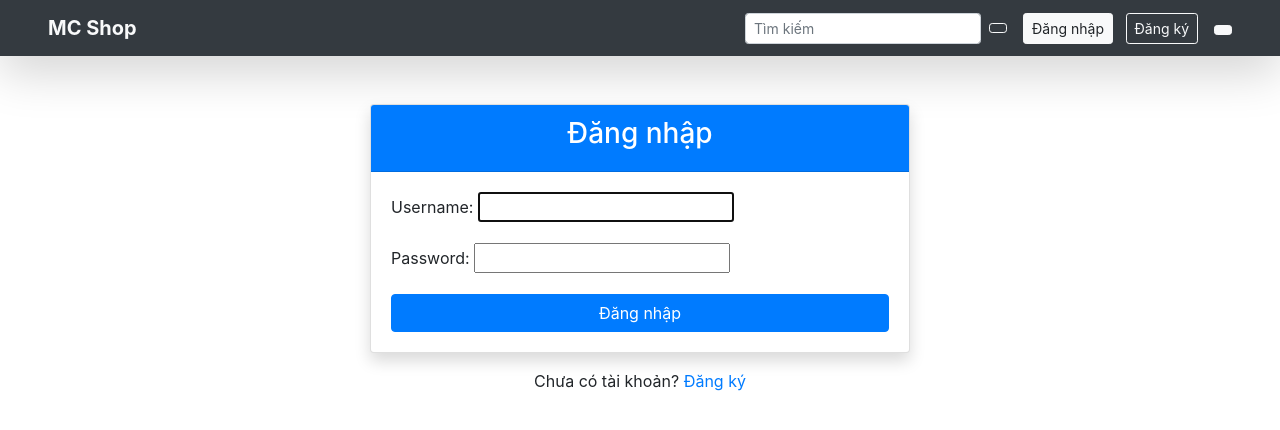
After one commit to khoacuctrai/hoc-phan-11, a Django app: page /login/ in a window 1280 px wide. The commit adds this page. Shown: the top 430 px of the page. Run offline with Django 4.2, Linux system fonts and the light colour scheme; some libraries are stand-ins or nearby versions.

Commit message:
Tên commit hoặc mô tả thay đổi

```diff
--- /dev/null
+++ b/home/templates/login.html
@@ -0,0 +1,35 @@
+<!-- templates/login.html -->
+<!DOCTYPE html>
+<html lang="vi">
+<head>
+    <meta charset="UTF-8">
+    <meta name="viewport" content="width=device-width, initial-scale=1.0">
+    <title>Đăng nhập</title>
+    <link href="https://stackpath.bootstrapcdn.com/bootstrap/4.5.2/css/bootstrap.min.css" rel="stylesheet">
+</head>
+<body>
+    {% include 'navbar.html' %}
+
+    <div class="container mt-5">
+        <div class="row justify-content-center">
+            <div class="col-md-6">
+                <div class="card shadow">
+                    <div class="card-header bg-primary text-white text-center">
+                        <h3>Đăng nhập</h3>
+                    </div>
+                    <div class="card-body">
+                        <form method="POST">
+                            {% csrf_token %}
+                            {{ form.as_p }}
+                            <button type="submit" class="btn btn-primary btn-block">Đăng nhập</button>
+                        </form>
+                    </div>
+                </div>
+                <div class="text-center mt-3">
+                    <p>Chưa có tài khoản? <a href="{% url 'register' %}">Đăng ký</a></p>
+                </div>
+            </div>
+        </div>
+    </div>
+</body>
+</html>
--- a/home/templates/navbar.html
+++ b/home/templates/navbar.html
@@ -1,20 +1,55 @@
-<!-- filepath: /Users/chien/Downloads/chiennm/home/templates/navbar.html -->
-<nav class="navbar navbar-expand-lg navbar-light bg-light custom-navbar">
-    <a class="navbar-brand" href="#">
-        <span class="logo-text">MC</span>
+<nav class="navbar navbar-expand-lg navbar-dark bg-dark shadow-lg px-5">
+    <a class="navbar-brand font-weight-bold text-light" href="#">
+        <i class="fas fa-store"></i> MC Shop
     </a>
-    <button class="navbar-toggler" type="button" data-toggle="collapse" data-target="#navbarNav" aria-controls="navbarNav" aria-expanded="false" aria-label="Toggle navigation">
+    <button class="navbar-toggler" type="button" data-toggle="collapse" data-target="#navbarNav"
+        aria-controls="navbarNav" aria-expanded="false" aria-label="Toggle navigation">
         <span class="navbar-toggler-icon"></span>
     </button>
+
     <div class="collapse navbar-collapse" id="navbarNav">
-        <form class="form-inline ml-auto search-form">
-            <input class="form-control search-input" type="search" placeholder="Tìm kiếm" aria-label="Search">
-            <button class="btn btn-search" type="submit">
-                Tìm kiếm <i class="fas fa-search"></i>
-            </button>
-        </form>
-        <button class="btn btn-dark ml-3 theme-toggle">
-            <i class="fas fa-moon"></i>
-        </button>
+        <ul class="navbar-nav ml-auto align-items-center">
+            <li class="nav-item mr-3">
+                <form class="form-inline">
+                    <input class="form-control form-control-sm mr-2" type="search" placeholder="Tìm kiếm" aria-label="Search">
+                    <button class="btn btn-outline-light btn-sm" type="submit">
+                        <i class="fas fa-search"></i>
+                    </button>
+                </form>
+            </li>
+
+            {% if user.is_authenticated %}
+            <li class="nav-item d-flex align-items-center">
+                <span class="text-light mr-2">
+                    <i class="fas fa-user"></i> {{ user.username }}
+                </span>
+                <a href="{% url 'logout' %}" class="btn btn-outline-light btn-sm">
+                    <i class="fas fa-sign-out-alt"></i> Đăng xuất
+                </a>
+            </li>
+            {% else %}
+            <li class="nav-item">
+                <a href="{% url 'login' %}" class="btn btn-light btn-sm mr-2">Đăng nhập</a>
+                <a href="{% url 'register' %}" class="btn btn-outline-light btn-sm">Đăng ký</a>
+            </li>
+            {% endif %}
+
+            <li class="nav-item ml-3">
+                <button class="btn btn-sm btn-light" id="theme-toggle">
+                    <i class="fas fa-moon"></i>
+                </button>
+            </li>
+        </ul>
     </div>
 </nav>
+
+{% if messages %}
+  <div class="container mt-3">
+    {% for message in messages %}
+      <div class="alert alert-{{ message.tags }} alert-dismissible fade show" role="alert">
+        {{ message }}
+        <button type="button" class="btn-close" data-bs-dismiss="alert" aria-label="Close"></button>
+      </div>
+    {% endfor %}
+  </div>
+{% endif %}
--- a/home/urls.py
+++ b/home/urls.py
@@ -4,4 +4,7 @@ from . import views
 urlpatterns = [
     path('', views.home, name='home'),
     path('product/<int:post_id>/', views.product_detail, name='product_detail'),
+    path('register/', views.register, name='register'),
+    path('login/', views.login_view, name='login'),
+    path('logout/', views.logout_view, name='logout')
 ]
--- a/home/views.py
+++ b/home/views.py
@@ -1,6 +1,10 @@
 from django.shortcuts import render, get_object_or_404, redirect
 from .models import Post, Comment
 from .forms import CommentForm
+from django.contrib.auth import login, authenticate, logout
+from django.contrib.auth.forms import UserCreationForm, AuthenticationForm
+from django.contrib import messages
+
 
 
 
@@ -24,3 +28,59 @@ def product_detail(request, post_id):
     else:
         form = CommentForm()
     return render(request, 'product_detail.html', {'post': post, 'comments': comments, 'form': form})
+
+
+def register(request):
+    if request.method == 'POST':
+        # Tạo form từ dữ liệu người dùng nhập
+        form = UserCreationForm(request.POST)
+
+        if form.is_valid():
+            # Lưu thông tin người dùng vào cơ sở dữ liệu
+            user = form.save()
+
+            # Đăng nhập người dùng ngay sau khi đăng ký
+            login(request, user)
+
+            # Hiển thị thông báo thành công
+            messages.success(request, 'Đăng ký thành công! Chào mừng bạn đến với trang web.')
+
+            # Chuyển hướng người dùng về trang chủ
+            return redirect('home')
+    else:
+        # Nếu là GET request, hiển thị form trống
+        form = UserCreationForm()
+
+    # Trả về template với form
+    return render(request, 'register.html', {'form': form})
+
+
+
+def login_view(request):
+    if request.method == 'POST':
+        # Tạo form từ dữ liệu người dùng nhập
+        form = AuthenticationForm(data=request.POST)
+
+        if form.is_valid():
+            # Lấy thông tin người dùng từ form
+            user = form.get_user()
+
+            # Đăng nhập người dùng
+            login(request, user)
+
+            # Hiển thị thông báo thành công
+            messages.success(request, 'Đăng nhập thành công! Chào mừng bạn quay lại.')
+
+            # Chuyển hướng đến trang chủ
+            return redirect('home')
+    else:
+        # Nếu là GET request, hiển thị form trống
+        form = AuthenticationForm()
+
+    # Trả về template với form
+    return render(request, 'login.html', {'form': form})
+
+
+def logout_view(request):
+    logout(request)
+    return redirect('home')
```
Also changed, not shown: home/templates/index.html (+0 -19 lines), home/templates/register.html (added, +35 -0 lines), db.sqlite3.
